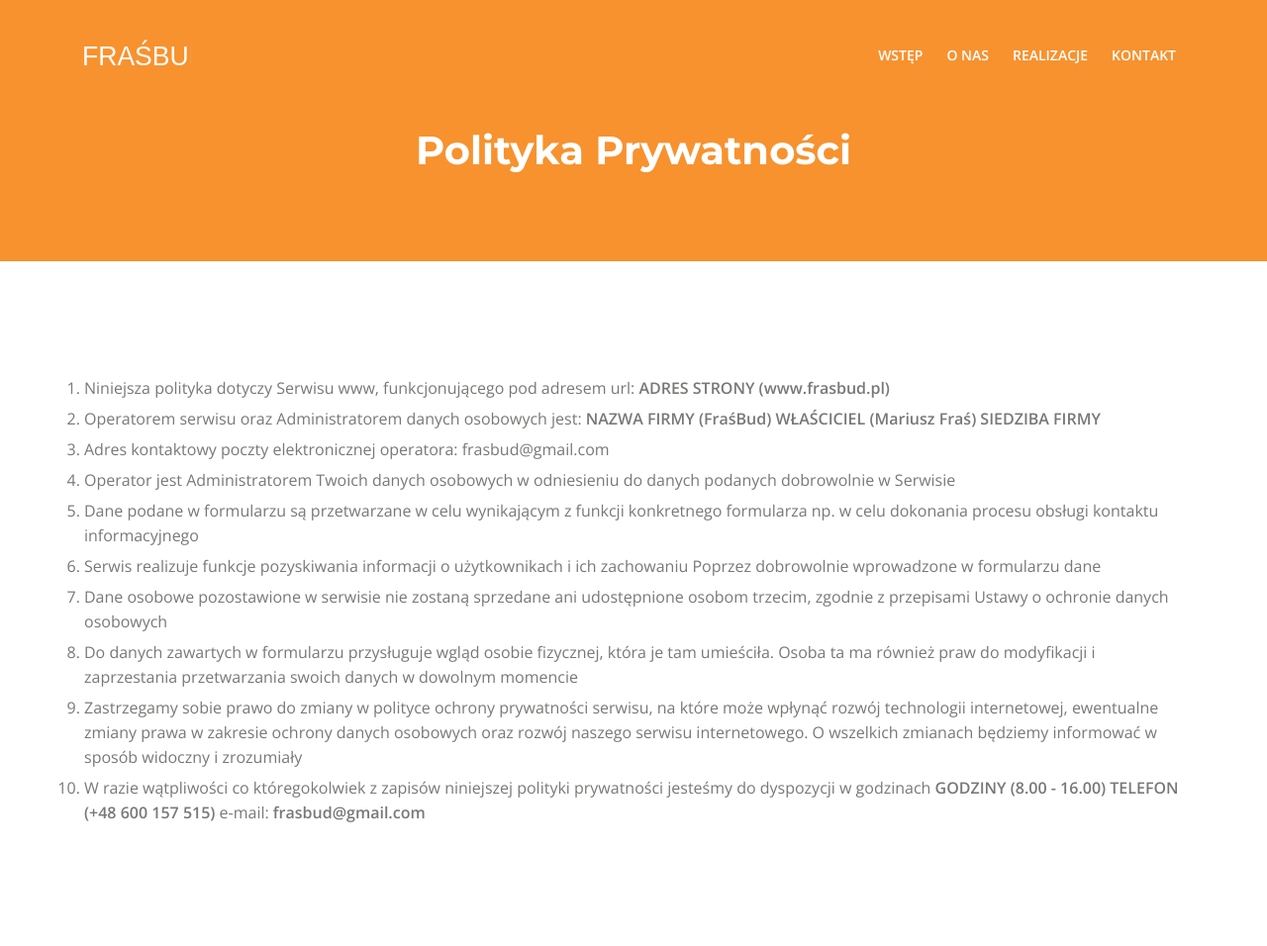
After one commit to jnyuu/FrasBud, a PHP site: page /polityka-prywatnosci.html in a window 1280 px wide. The commit adds this page. Shown: the whole page at 99% size. Run offline with PHP 8.4, Linux system fonts and the light colour scheme.

Commit message:
polityka prywatnosci

```diff
--- a/assets/css/styles/main.css
+++ b/assets/css/styles/main.css
@@ -657,7 +657,6 @@ a:hover.back-to-top {
 
 .navbar-custom .navbar-brand.logo-image img {
   width: 7.0625rem;
-  height: 2rem;
   -webkit-backface-visibility: hidden;
 }
 
@@ -782,10 +781,8 @@ a:hover.back-to-top {
 }
 
 .header {
-  background: -webkit-gradient(linear, left top, left bottom, from(rgba(0, 0, 0, 0.3)), to(rgba(0, 0, 0, 0.5))),
-    url("../../img/realizations/realizacja6.jpg") center center no-repeat;
-  background: linear-gradient(rgba(0, 0, 0, 0.3), rgba(0, 0, 0, 0.5)),
-    url("../../img/realizations/realizacja6.jpg") center center no-repeat;
+  background: -webkit-gradient(linear, left top, left bottom, from(rgba(0, 0, 0, 0.3)), to(rgba(0, 0, 0, 0.5))), url("../../img/realizations/realizacja6.jpg") center center no-repeat;
+  background: linear-gradient(rgba(0, 0, 0, 0.3), rgba(0, 0, 0, 0.5)), url("../../img/realizations/realizacja6.jpg") center center no-repeat;
   background-size: cover;
 }
 
@@ -1623,4 +1620,64 @@ a:hover.back-to-top {
 }
 
 /* end of min-width width 1200px */
+.ex-header {
+  padding-top: 8rem;
+  padding-bottom: 5rem;
+  background-color: #153e52;
+  text-align: center;
+}
+
+.ex-header h1 {
+  color: #fff;
+}
+
+.ex-basic-1 {
+  padding-top: 2rem;
+  padding-bottom: 0.875rem;
+  background-color: #fbfbfb;
+}
+
+.ex-basic-1 .breadcrumbs {
+  margin-bottom: 1rem;
+}
+
+.ex-basic-1 .breadcrumbs .fa {
+  margin-right: 0.5rem;
+  margin-left: 0.625rem;
+}
+
+.ex-basic-2 {
+  padding-top: 4.75rem;
+  padding-bottom: 4rem;
+}
+
+.ex-basic-2 h3 {
+  margin-bottom: 1rem;
+}
+
+.ex-basic-2 .text-container {
+  margin-bottom: 3.625rem;
+}
+
+.ex-basic-2 .text-container.last {
+  margin-bottom: 0;
+}
+
+.ex-basic-2 .list-unstyled .fas {
+  color: #14bf98;
+  font-size: 0.5rem;
+  line-height: 1.375rem;
+}
+
+.ex-basic-2 .list-unstyled .media-body {
+  margin-left: 0.625rem;
+}
+
+.ex-basic-2 .form-container {
+  margin-top: 2.5rem;
+}
+
+.ex-basic-2 .btn-outline-reg {
+  margin-top: 1.75rem;
+}
 /*# sourceMappingURL=main.css.map */
--- /dev/null
+++ b/polityka-prywatnosci.html
@@ -0,0 +1,198 @@
+<!DOCTYPE html>
+<html lang="en">
+
+<head>
+    <meta charset="utf-8">
+    <meta name="viewport" content="width=device-width, initial-scale=1, shrink-to-fit=no">
+
+    <!-- SEO Meta Tags -->
+    <meta name="description"
+        content="Aria is a business focused HTML landing page template built with Bootstrap to help you create lead generation websites for companies and their services.">
+    <meta name="author" content="Inovatik">
+
+    <!-- OG Meta Tags to improve the way the post looks when you share the page on LinkedIn, Facebook, Google+ -->
+    <meta property="og:site_name" content="" /> <!-- website name -->
+    <meta property="og:site" content="" /> <!-- website link -->
+    <meta property="og:title" content="" /> <!-- title shown in the actual shared post -->
+    <meta property="og:description" content="" /> <!-- description shown in the actual shared post -->
+    <meta property="og:image" content="" /> <!-- image link, make sure it's jpg -->
+    <meta property="og:url" content="" /> <!-- where do you want your post to link to -->
+    <meta property="og:type" content="article" />
+
+    <!-- Website Title -->
+    <title>FraśBud</title>
+    <!-- Styles -->
+    <link href="https://fonts.googleapis.com/css?family=Montserrat:500,700&display=swap&subset=latin-ext"
+        rel="stylesheet">
+    <link href="https://fonts.googleapis.com/css?family=Open+Sans:400,400i,600&display=swap&subset=latin-ext"
+        rel="stylesheet">
+    <link href="./assets/css/styles/bootstrap.css" rel="stylesheet">
+    <link href="./assets/css/styles/fontawesome-all.css" rel="stylesheet">
+    <link href="./assets/css/styles/swiper.css" rel="stylesheet">
+    <link href="./assets/css/styles/magnific-popup.css" rel="stylesheet">
+    <link href="./assets/css/styles/main.css" rel="stylesheet">
+    <!-- Favicon  -->
+    <link rel="icon" href="images/favicon.png">
+</head>
+
+<body data-spy="scroll" data-target=".fixed-top">
+
+    <!-- Preloader -->
+    <div class="spinner-wrapper">
+        <div class="spinner">
+            <div class="bounce1"></div>
+            <div class="bounce2"></div>
+            <div class="bounce3"></div>
+        </div>
+    </div>
+    <!-- end of preloader -->
+
+
+    <!-- Navbar -->
+    <nav class="navbar navbar-expand-md navbar-dark navbar-custom fixed-top">
+        <!-- Text Logo - Use this if you don't have a graphic logo -->
+        <!-- <a class="navbar-brand logo-text page-scroll" href="index.html">Aria</a> -->
+
+        <!-- Image Logo -->
+        <a class="navbar-brand logo-image" href="index.html"><img src="./assets/img/logo.svg" alt="alternative"></a>
+
+        <!-- Mobile Menu Toggle Button -->
+        <button class="navbar-toggler" type="button" data-toggle="collapse" data-target="#navbarsExampleDefault"
+            aria-controls="navbarsExampleDefault" aria-expanded="false" aria-label="Toggle navigation">
+            <span class="navbar-toggler-awesome fas fa-bars"></span>
+            <span class="navbar-toggler-awesome fas fa-times"></span>
+        </button>
+        <!-- end of mobile menu toggle button -->
+
+        <div class="collapse navbar-collapse" id="navbarsExampleDefault">
+            <ul class="navbar-nav ml-auto">
+                <li class="nav-item">
+                    <a class="nav-link page-scroll" href="index.html#header">WSTĘP <span
+                            class="sr-only">(current)</span></a>
+                </li>
+                <li class="nav-item">
+                    <a class="nav-link page-scroll" href="index.html#intro">O NAS</a>
+                </li>
+                <!-- <li class="nav-item">
+                    <a class="nav-link page-scroll" href="#services">SERVICES</a>
+                </li> -->
+                <!-- <li class="nav-item">
+                    <a class="nav-link page-scroll" href="#callMe">CALL ME</a>
+                </li> -->
+                <li class="nav-item">
+                    <a class="nav-link page-scroll" href="index.html#realizations">REALIZACJE</a>
+                </li>
+
+                <!-- Dropdown Menu -->
+                <!-- <li class="nav-item dropdown">
+                    <a class="nav-link dropdown-toggle page-scroll" href="#about" id="navbarDropdown" role="button"
+                        aria-haspopup="true" aria-expanded="false">ABOUT</a>
+                    <div class="dropdown-menu" aria-labelledby="navbarDropdown">
+                        <a class="dropdown-item" href="terms-conditions.html"><span class="item-text">TERMS
+                                CONDITIONS</span></a>
+                        <div class="dropdown-items-divide-hr"></div>
+                        <a class="dropdown-item" href="privacy-policy.html"><span class="item-text">PRIVACY
+                                POLICY</span></a>
+                    </div>
+                </li> -->
+                <!-- end of dropdown menu -->
+
+                <li class="nav-item">
+                    <a class="nav-link page-scroll" href="index.html#contact">KONTAKT</a>
+                </li>
+            </ul>
+            <!-- <span class="nav-item social-icons">
+                <span class="fa-stack">
+                    <a href="#your-link">
+                        <span class="hexagon"></span>
+                        <i class="fab fa-facebook-f fa-stack-1x"></i>
+                    </a>
+                </span>
+                <span class="fa-stack">
+                    <a href="#your-link">
+                        <span class="hexagon"></span>
+                        <i class="fab fa-twitter fa-stack-1x"></i>
+                    </a>
+                </span>
+            </span> -->
+        </div>
+    </nav> <!-- end of navbar -->
+    <!-- end of navbar -->
+
+
+    <!-- Header -->
+    <header id="header" style="background-color: #F7922F; margin-bottom: 40px;" class="ex-header">
+        <div class="container">
+            <div class="row">
+                <div class="col-md-12">
+                    <h1 style="color:white">Polityka Prywatności</h1>
+                </div> <!-- end of col -->
+            </div> <!-- end of row -->
+        </div> <!-- end of container -->
+    </header> <!-- end of ex-header -->
+    <!-- end of header -->
+
+
+
+
+    <!-- Privacy Content -->
+    <div class="ex-basic-2">
+        <div class="container">
+            <div class="row">
+                <div class="col-lg-12">
+                    <div class="text-container">
+                        <ol class="li-space-lg">
+                            <li>Niniejsza polityka dotyczy Serwisu www, funkcjonującego pod adresem url: <b>ADRES STRONY
+                                    (www.frasbud.pl)</b>
+                            </li>
+                            <li>Operatorem serwisu oraz Administratorem danych osobowych jest: <b>NAZWA FIRMY
+                                    (FraśBud)</b> <b>WŁAŚCICIEL (Mariusz Fraś)</b> <b>SIEDZIBA FIRMY</b>
+                            </li>
+                            <li>Adres kontaktowy poczty elektronicznej operatora: frasbud@gmail.com</li>
+                            <li>Operator jest Administratorem Twoich danych osobowych w odniesieniu do danych podanych
+                                dobrowolnie w Serwisie</li>
+                            <li>Dane podane w formularzu są przetwarzane w celu wynikającym z funkcji konkretnego
+                                formularza np. w celu dokonania procesu obsługi kontaktu informacyjnego</li>
+                            <li>Serwis realizuje funkcje pozyskiwania informacji o użytkownikach i ich zachowaniu
+                                Poprzez dobrowolnie wprowadzone w formularzu dane</li>
+                            <li>Dane osobowe pozostawione w serwisie nie zostaną sprzedane ani udostępnione osobom
+                                trzecim, zgodnie z przepisami Ustawy o ochronie danych osobowych</li>
+                            <li>Do danych zawartych w formularzu przysługuje wgląd osobie fizycznej, która je tam
+                                umieściła. Osoba ta ma również praw do modyfikacji i zaprzestania przetwarzania swoich
+                                danych w dowolnym momencie</li>
+                            <li>Zastrzegamy sobie prawo do zmiany w polityce ochrony prywatności serwisu, na które może
+                                wpłynąć rozwój technologii internetowej, ewentualne zmiany prawa w zakresie ochrony
+                                danych osobowych oraz rozwój naszego serwisu internetowego. O wszelkich zmianach
+                                będziemy informować w sposób widoczny i zrozumiały</li>
+                            <li>W razie wątpliwości co któregokolwiek z zapisów niniejszej polityki prywatności jesteśmy
+                                do dyspozycji w godzinach <b>GODZINY (8.00 - 16.00) </b> <b>TELEFON (+48 600 157
+                                    515)</b> e-mail: <b>frasbud@gmail.com</b>
+                            </li>
+                        </ol>
+                    </div> <!-- end of text-container -->
+
+                </div> <!-- end of col -->
+            </div> <!-- end of row -->
+        </div> <!-- end of container -->
+    </div> <!-- end of footer -->
+    <!-- end of footer -->
+
+
+    <!-- Scripts -->
+    <script src="./assets/js/jquery.min.js"></script> <!-- jQuery for Bootstrap's JavaScript plugins -->
+    <script src="./assets/js/popper.min.js"></script> <!-- Popper tooltip library for Bootstrap -->
+    <script src="./assets/js/bootstrap.min.js"></script> <!-- Bootstrap framework -->
+    <script src="./assets/js/jquery.easing.min.js"></script>
+    <!-- jQuery Easing for smooth scrolling between anchors -->
+    <script src="./assets/js/swiper.min.js"></script> <!-- Swiper for image and text sliders -->
+    <script src="./assets/js/jquery.magnific-popup.js"></script> <!-- Magnific Popup for lightboxes -->
+    <script src="./assets/js/morphext.min.js"></script> <!-- Morphtext rotating text in the header -->
+    <script src="./assets/js/isotope.pkgd.min.js"></script> <!-- Isotope for filter -->
+    <script src="./assets/js/validator.min.js"></script>
+    <!-- Validator.js - Bootstrap plugin that validates forms -->
+    <script src="./assets/js/scripts.js"></script> <!-- Custom scripts -->
+
+
+</body>
+
+</html>
```
Also changed, not shown: index.html (+7 -5 lines), 1 other file. Lines whose indentation alone changed are shown as unchanged.
